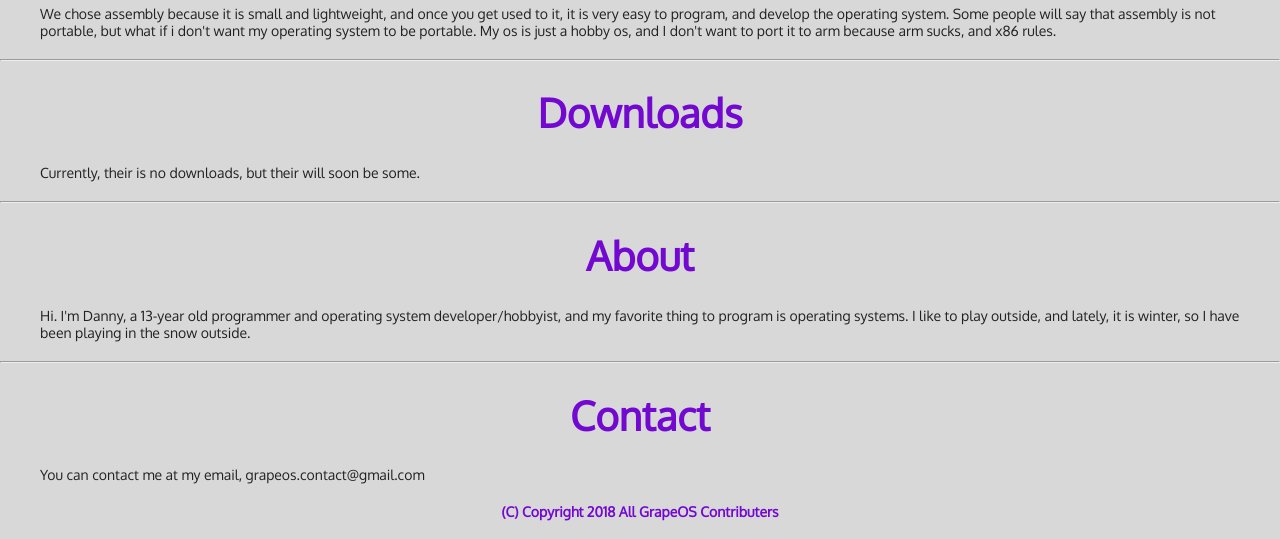
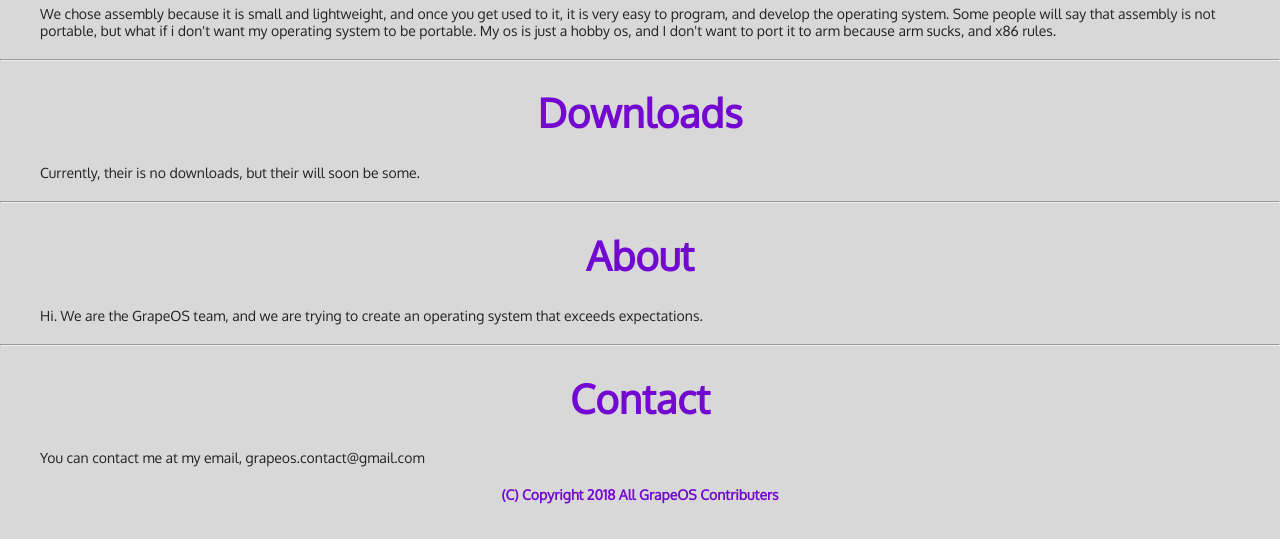
Before and after one commit to grape-os/grape-os.github.io, a plain HTML site: page index.html in a window 1280 px wide. Shown: the part 716-1255 px from the top of the page. Drawn offline with Linux system fonts and the light colour scheme.

Commit message:
Update index.html

```diff
--- a/index.html
+++ b/index.html
@@ -110,7 +110,7 @@
 		<hr>
 		<div id="about">
 		    <center><h1>About</h1></center>
-		    <p>Hi. I'm Danny, a 13-year old programmer and operating system developer/hobbyist, and my favorite thing to program is operating systems. I like to play outside, and lately, it is winter, so I have been playing in the snow outside. </p>
+		    <p>Hi. We are the GrapeOS team, and we are trying to create an operating system that exceeds expectations. </p>
 		</div>
 		<hr>
 		<div id="contact">
```
